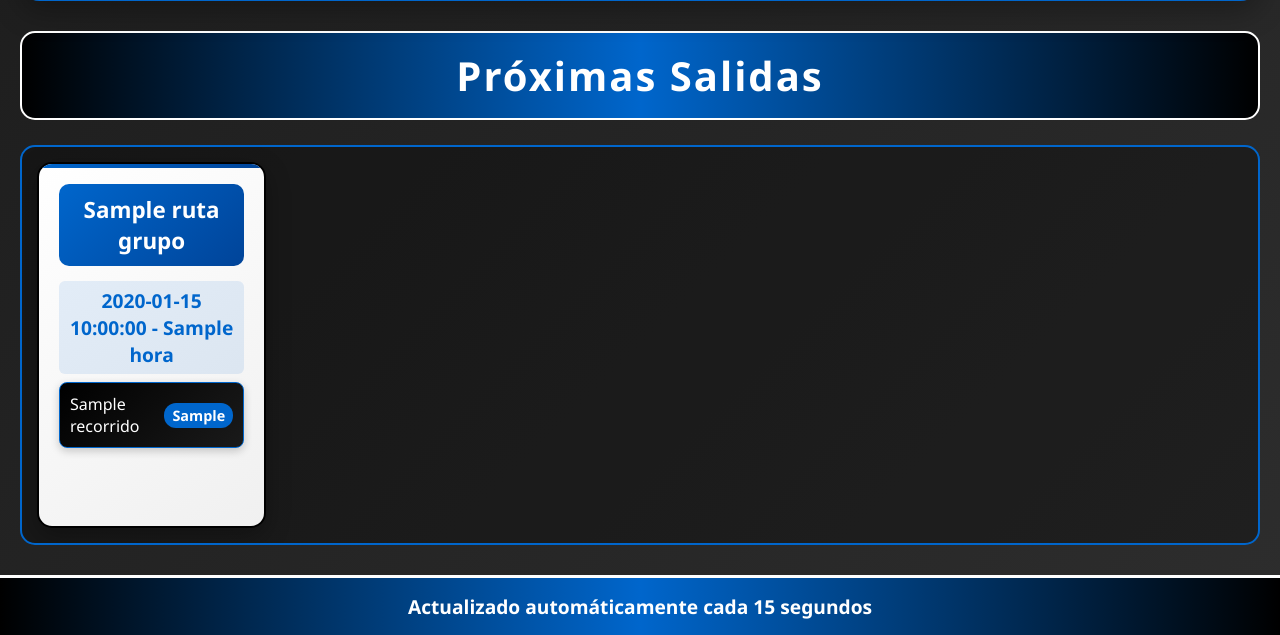
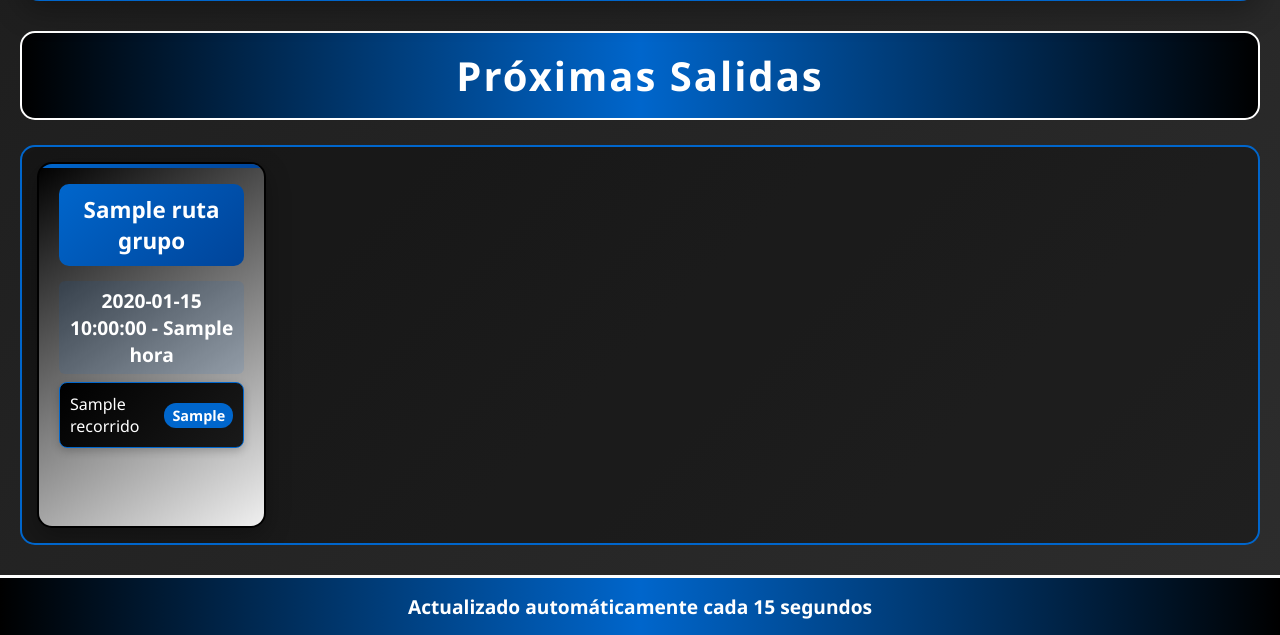
Before and after one commit to Avocato2125/DM-Control-Transporte, a Flask app: template templates/pantalla_personal.html in a window 1280 px wide. Shown: the part 607-1242 px from the top of the page. Run offline with Flask 3, Linux system fonts and the light colour scheme; the template is opened without the code that fills it: most values are stand-ins (such as "Sample title", 1, 10 or a date in 2020); some libraries are stand-ins or nearby versions.

Commit message:
color v 2

```diff
--- a/static/css/pantalla_personal.css
+++ b/static/css/pantalla_personal.css
@@ -263,7 +263,7 @@
         .route-group {
             flex-shrink: 0;
             width: calc(20% - 12px);
-            background: linear-gradient(145deg, #ffffff 0%, #f0f0f0 100%);
+            background: linear-gradient(145deg, #000000 0%, #f0f0f0 100%);
             border-radius: 15px;
             padding: 20px;
             border: 2px solid #000000;
@@ -306,7 +306,7 @@
         .time-list li strong {
             display: block;
             font-size: 1.2em;
-            color: #0066cc;
+            color: #ffffff;
             text-align: center;
             margin-bottom: 8px;
             font-weight: 700;
```
